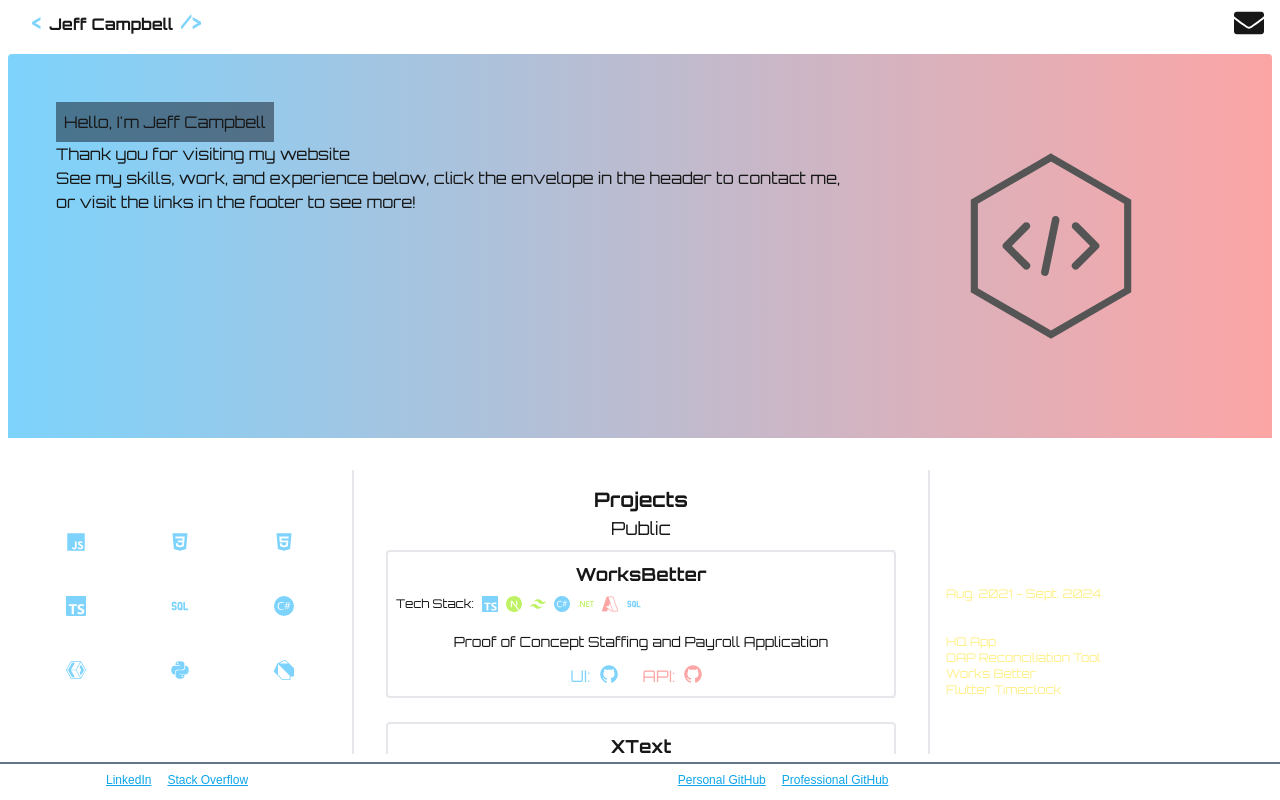
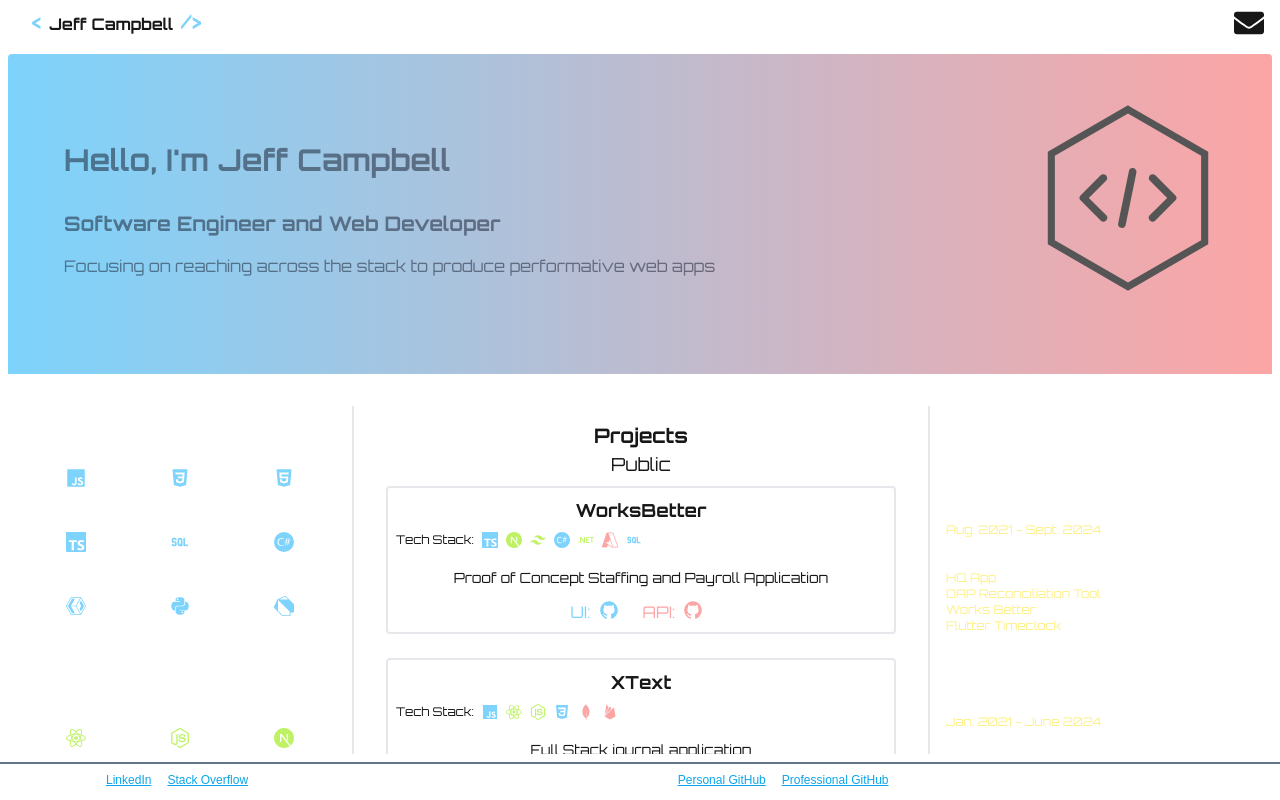
Before and after one commit to Cam06002/jeffcodes, a Next.js app: page / in a window 1280 px wide. Built offline with nearby package versions, Linux system fonts and the light colour scheme.

Commit message:
updated hero card

```diff
--- a/src/app/components/hero.tsx
+++ b/src/app/components/hero.tsx
@@ -3,16 +3,13 @@ import Codeagon from "../../../public/images/codeagon.svg";
 
 export default function Hero(){
   return(
-    <div className="bg-gradient-to-r from-sky-300 to-red-300 w-full h-96 p-12 flex flex-row mb-8">
+    <div className="bg-gradient-to-r from-sky-300 to-red-300 w-full h-80 p-12 flex flex-row mb-8 justify-between">
       <div className="flex flex-col">
-        <h1 className="bg-gray-900/50 w-fit p-2">Hello, I'm Jeff Campbell</h1>
-        <p>Thank you for visiting my website</p>
-        <p>See my skills, work, and experience below,
-          click the envelope in the header to contact me,
-          or visit the links in the footer to see more!
-        </p>
+        <h1 className="text-gray-900/50 w-fit p-2 text-3xl mt-8 mb-4 font-bold">Hello, I'm Jeff Campbell</h1>
+        <h3 className="text-gray-900/50 w-fit p-2 text-xl font-bold">Software Engineer and Web Developer</h3>
+        <p className="text-gray-900/50 w-fit p-2">Focusing on reaching across the stack to produce performative web apps</p>
       </div>
-      <div className="flex flex-col justify-center align-middle ml-24 w-96">
+      <div className="flex flex-col align-middle ml-24">
         <Image
           src={Codeagon}
           className="h-48 w-48 flex justify-center"
```
